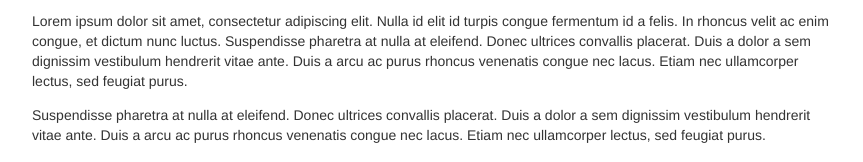
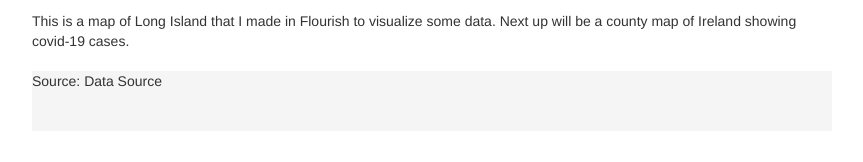
Before and after one commit to kellyfincham/kellyfincham.github.io, a plain HTML site: page index.html in a window 1280 px wide. Shown: the part 101-263 px from the top of the page, without its empty margins (208-1071 px from the left). Drawn offline with Linux system fonts and the light colour scheme; a script that the page names is missing.

Commit message:
Update index.html

```diff
--- a/index.html
+++ b/index.html
@@ -238,11 +238,7 @@ width: 800px;
           <hr>
         </div>
 <p>
-          Lorem ipsum dolor sit amet, consectetur adipiscing elit. Nulla id elit id turpis congue fermentum id a felis. In rhoncus velit ac enim congue, et dictum nunc luctus. Suspendisse pharetra at nulla at eleifend. Donec ultrices convallis placerat. Duis a dolor a sem dignissim vestibulum hendrerit vitae ante. Duis a arcu ac purus rhoncus venenatis congue nec lacus. Etiam nec ullamcorper lectus, sed feugiat purus.
-</p>
-<p>
-          Suspendisse pharetra at nulla at eleifend. Donec ultrices convallis placerat. Duis a dolor a sem dignissim vestibulum hendrerit vitae ante. Duis a arcu ac purus rhoncus venenatis congue nec lacus. Etiam nec ullamcorper lectus, sed feugiat purus.
-</p>
+          This is a map of Long Island that I made in Flourish to visualize some data. Next up will be a county map of Ireland showing covid-19 cases.</p>
 
         <div class="flourish-embed flourish-map" data-src="visualisation/1933025" data-url="https://flo.uri.sh/visualisation/1858034/embed"><script src="https://public.flourish.studio/resources/embed.js"></script></div>
 
```
